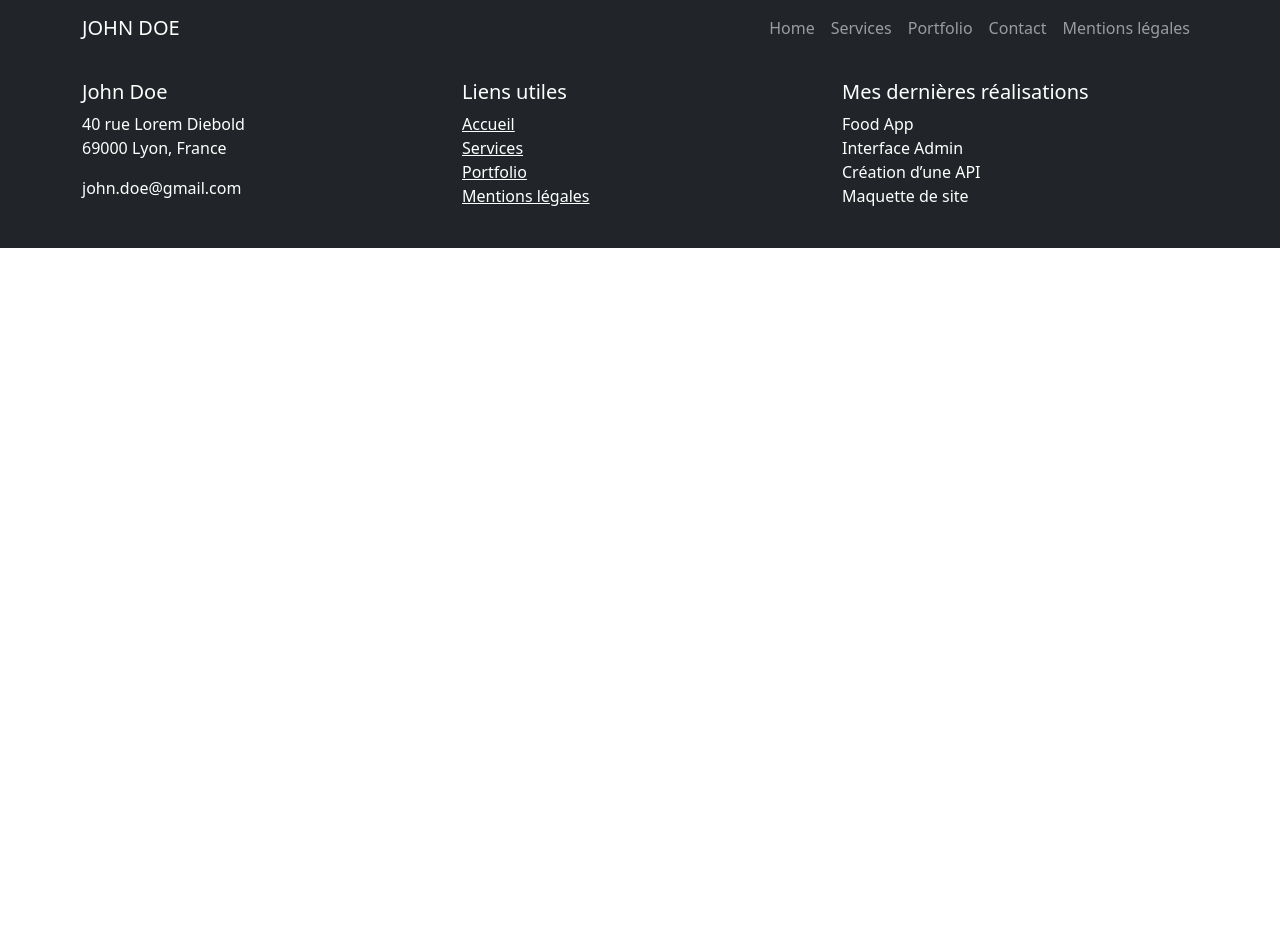
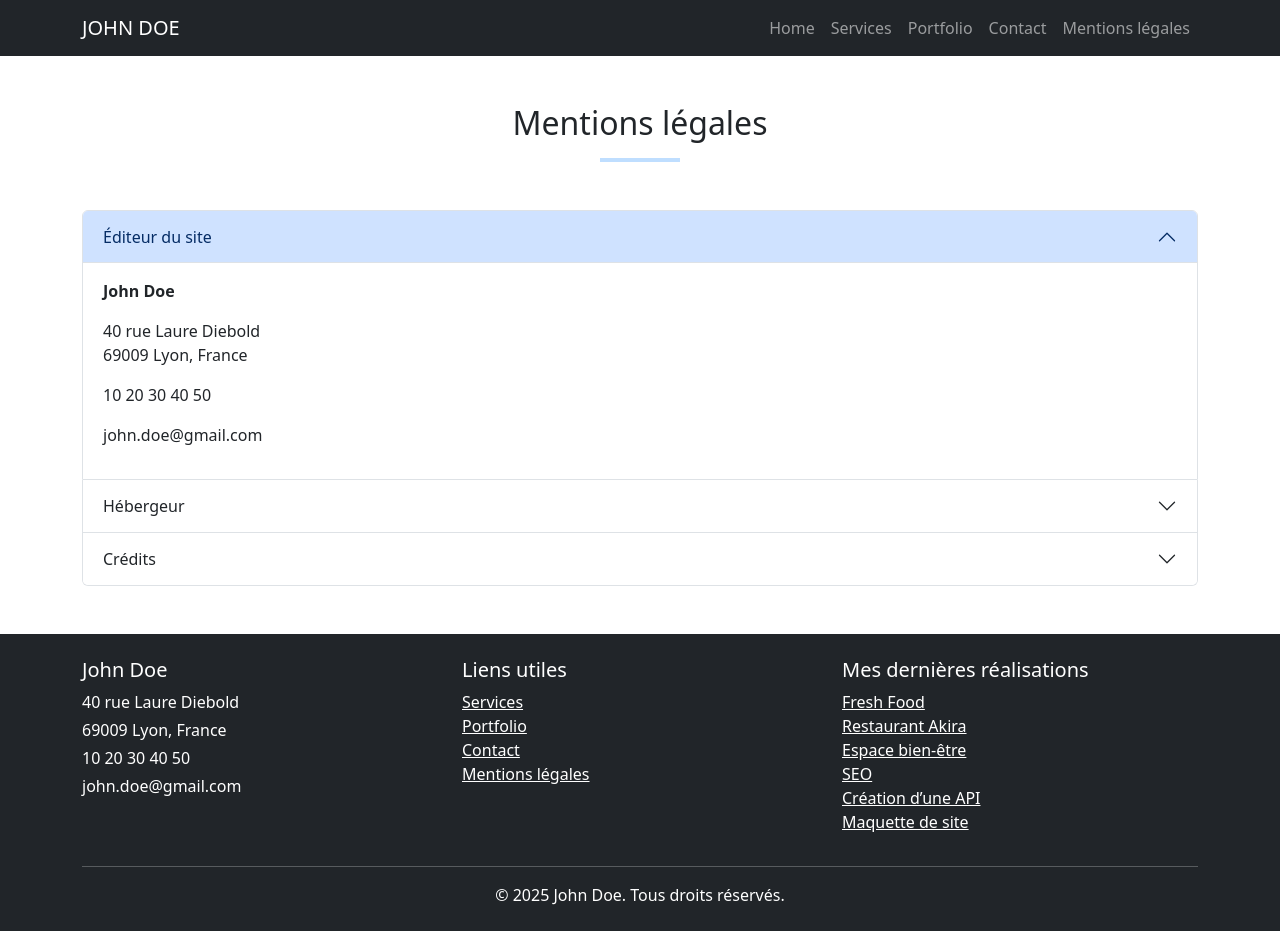
Before and after one commit to Boubou008/portfolio, a React (Create React App) app: page /mentions-legales in a window 1280 px wide. Before the commit the page ends 800 px from the top, so only its background shows below. Built offline with nearby package versions, Linux system fonts and the light colour scheme.

Commit message:
ajout police Nunito Sans, centrage footer et correction liens

```diff
--- a/public/index.html
+++ b/public/index.html
@@ -10,6 +10,8 @@
       content="Web site created using create-react-app"
     />
     <link rel="apple-touch-icon" href="%PUBLIC_URL%/logo192.png" />
+    <link href="https://fonts.googleapis.com/css2?family=Nunito+Sans:wght@400;600&display=swap" rel="stylesheet">
+
     <!--
       manifest.json provides metadata used when your web app is installed on a
       user's mobile device or desktop. See https://developers.google.com/web/fundamentals/web-app-manifest/
--- a/src/App.js
+++ b/src/App.js
@@ -7,11 +7,9 @@ import About from "./components/About";
 import Skills from "./components/Skills";
 import Footer from "./components/Footer";
 import Services from "./components/Services";
-import Portfolio from "./components/Portfolio"; // <-- nouvelle page
-import Contact from "./components/Contact";     // <-- nouvelle page
+import Portfolio from "./components/Portfolio";
+import Contact from "./components/Contact";
 import MentionsLegales from "./components/MentionsLegales";
-<Route path="/mentions-legales" element={<MentionsLegales />} />
-
 
 function App() {
   return (
@@ -38,6 +36,7 @@ function App() {
         <Route path="/services" element={<Services />} />
         <Route path="/portfolio" element={<Portfolio />} />
         <Route path="/contact" element={<Contact />} />
+        <Route path="/mentions-legales" element={<MentionsLegales />} /> {/* ✅ déplacé ici */}
       </Routes>
       <Footer />
     </Router>
--- a/src/components/Footer.js
+++ b/src/components/Footer.js
@@ -1,34 +1,51 @@
 import React from "react";
+import { Link } from "react-router-dom";
 
 export default function Footer() {
   return (
-    <footer className="bg-dark text-white py-4">
+    <footer className="bg-dark text-white py-4 mt-5">
       <div className="container">
         <div className="row">
+
+          {/* Colonne 1 : Infos personnelles */}
           <div className="col-md-4">
-            <h5>John Doe</h5>
-            <p>40 rue Lorem Diebold<br/>69000 Lyon, France</p>
-            <p>john.doe@gmail.com</p>
+            <h5 className="mb-2">John Doe</h5>
+            <p className="mb-1">40 rue Laure Diebold</p>
+            <p className="mb-1">69009 Lyon, France</p>
+            <p className="mb-1">10 20 30 40 50</p>
+            <p className="mb-0">john.doe@gmail.com</p>
           </div>
+
+          {/* Colonne 2 : Liens utiles */}
           <div className="col-md-4">
             <h5>Liens utiles</h5>
             <ul className="list-unstyled">
-              <li><a href="#" className="text-white">Accueil</a></li>
-              <li><a href="#" className="text-white">Services</a></li>
-              <li><a href="#" className="text-white">Portfolio</a></li>
-              <li><a href="#" className="text-white">Mentions légales</a></li>
+              <li><Link to="/services" className="text-white">Services</Link></li>
+              <li><Link to="/portfolio" className="text-white">Portfolio</Link></li>
+              <li><Link to="/contact" className="text-white">Contact</Link></li>
+              <li><Link to="/mentions-legales" className="text-white">Mentions légales</Link></li>
             </ul>
           </div>
+
+          {/* Colonne 3 : Dernières réalisations */}
           <div className="col-md-4">
             <h5>Mes dernières réalisations</h5>
             <ul className="list-unstyled">
-              <li>Food App</li>
-              <li>Interface Admin</li>
-              <li>Création d’une API</li>
-              <li>Maquette de site</li>
+              <li><a href="/portfolio#project-freshfood" className="text-white">Fresh Food</a></li>
+              <li><a href="/portfolio#project-restaurant-japonais" className="text-white">Restaurant Akira</a></li>
+              <li><a href="/portfolio#project-espace-bien-etre" className="text-white">Espace bien-être</a></li>
+              <li><a href="/portfolio#project-seo" className="text-white">SEO</a></li>
+              <li><a href="/portfolio#project-api" className="text-white">Création d’une API</a></li>
+              <li><a href="/portfolio#project-screens" className="text-white">Maquette de site</a></li>
             </ul>
           </div>
+
         </div>
+
+        <hr className="border-light" />
+        <p className="text-center mb-0">
+          © 2025 John Doe. Tous droits réservés.
+        </p>
       </div>
     </footer>
   );
--- a/src/components/Portfolio.js
+++ b/src/components/Portfolio.js
@@ -11,7 +11,7 @@ export default function Portfolio() {
 
       <div className="row g-4">
         {/* Carte 1 */}
-        <div className="col-md-4">
+        <div className="col-md-4" id="project-freshfood">
           <div className="card h-100 shadow-sm">
             <img src="/assets/fresh-food.jpg" className="card-img-top" alt="Fresh Food" />
             <div className="card-body text-center">
@@ -26,7 +26,7 @@ export default function Portfolio() {
         </div>
 
         {/* Carte 2 */}
-        <div className="col-md-4">
+        <div className="col-md-4" id="project-restaurant-japonais">
           <div className="card h-100 shadow-sm">
             <img src="/assets/restaurant-japonais.jpg" className="card-img-top" alt="Restaurant Akira" />
             <div className="card-body text-center">
@@ -41,7 +41,7 @@ export default function Portfolio() {
         </div>
 
         {/* Carte 3 */}
-        <div className="col-md-4">
+        <div className="col-md-4" id="project-espace-bien-etre">
           <div className="card h-100 shadow-sm">
             <img src="/assets/espace-bien-etre.jpg" className="card-img-top" alt="Espace bien-être" />
             <div className="card-body text-center">
@@ -56,7 +56,7 @@ export default function Portfolio() {
         </div>
 
         {/* Carte 4 */}
-        <div className="col-md-4">
+        <div className="col-md-4" id="project-seo">
           <div className="card h-100 shadow-sm">
             <img src="/assets/seo.jpg" className="card-img-top" alt="SEO" />
             <div className="card-body text-center">
@@ -71,7 +71,7 @@ export default function Portfolio() {
         </div>
 
         {/* Carte 5 */}
-        <div className="col-md-4">
+        <div className="col-md-4" id="project-coder">
           <div className="card h-100 shadow-sm">
             <img src="/assets/coder.jpg" className="card-img-top" alt="Création d'une API" />
             <div className="card-body text-center">
@@ -86,7 +86,7 @@ export default function Portfolio() {
         </div>
 
         {/* Carte 6 */}
-        <div className="col-md-4">
+        <div className="col-md-4" id="project-screens">
           <div className="card h-100 shadow-sm">
             <img src="/assets/screens.jpg" className="card-img-top" alt="Maquette d’un site web" />
             <div className="card-body text-center">
--- a/src/index.css
+++ b/src/index.css
@@ -11,3 +11,16 @@ code {
   font-family: source-code-pro, Menlo, Monaco, Consolas, 'Courier New',
     monospace;
 }
+
+/* Appliquer la police globale */
+body {
+  font-family: 'Nunito Sans', sans-serif;
+  font-weight: 400; /* Corps du texte */
+  color: #212529;   /* Couleur par défaut (texte noir Bootstrap) */
+}
+
+/* Titres et strong avec graisse 600 */
+h1, h2, h3, h4, h5, h6,
+strong {
+  font-weight: 600;
+}
--- a/src/index.js
+++ b/src/index.js
@@ -4,6 +4,7 @@ import './index.css';
 import App from './App';
 import reportWebVitals from './reportWebVitals';
 import 'bootstrap/dist/css/bootstrap.min.css';
+import 'bootstrap/dist/js/bootstrap.bundle.min.js';
 import './styles/custom.css';
 
 const root = ReactDOM.createRoot(document.getElementById('root'));
```
